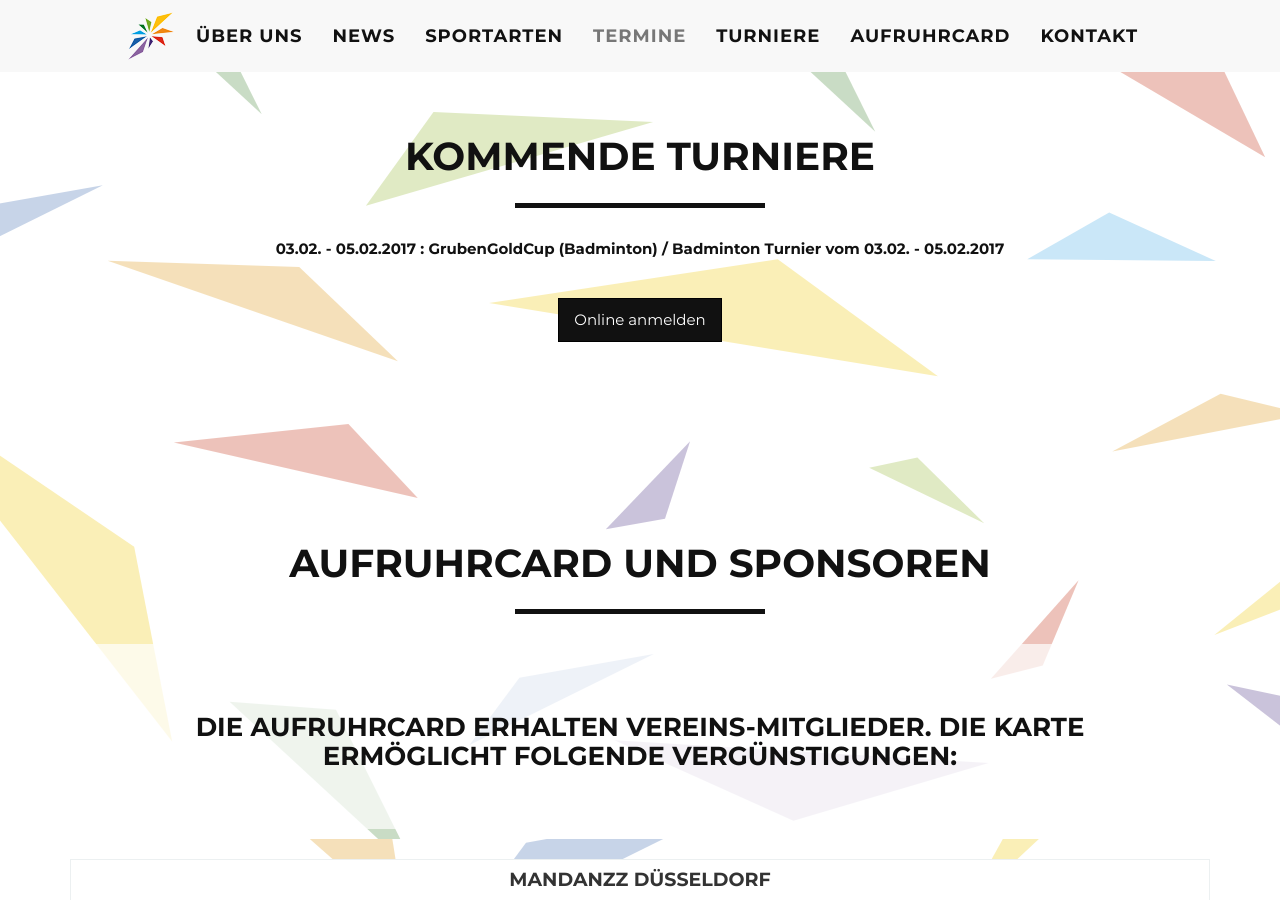
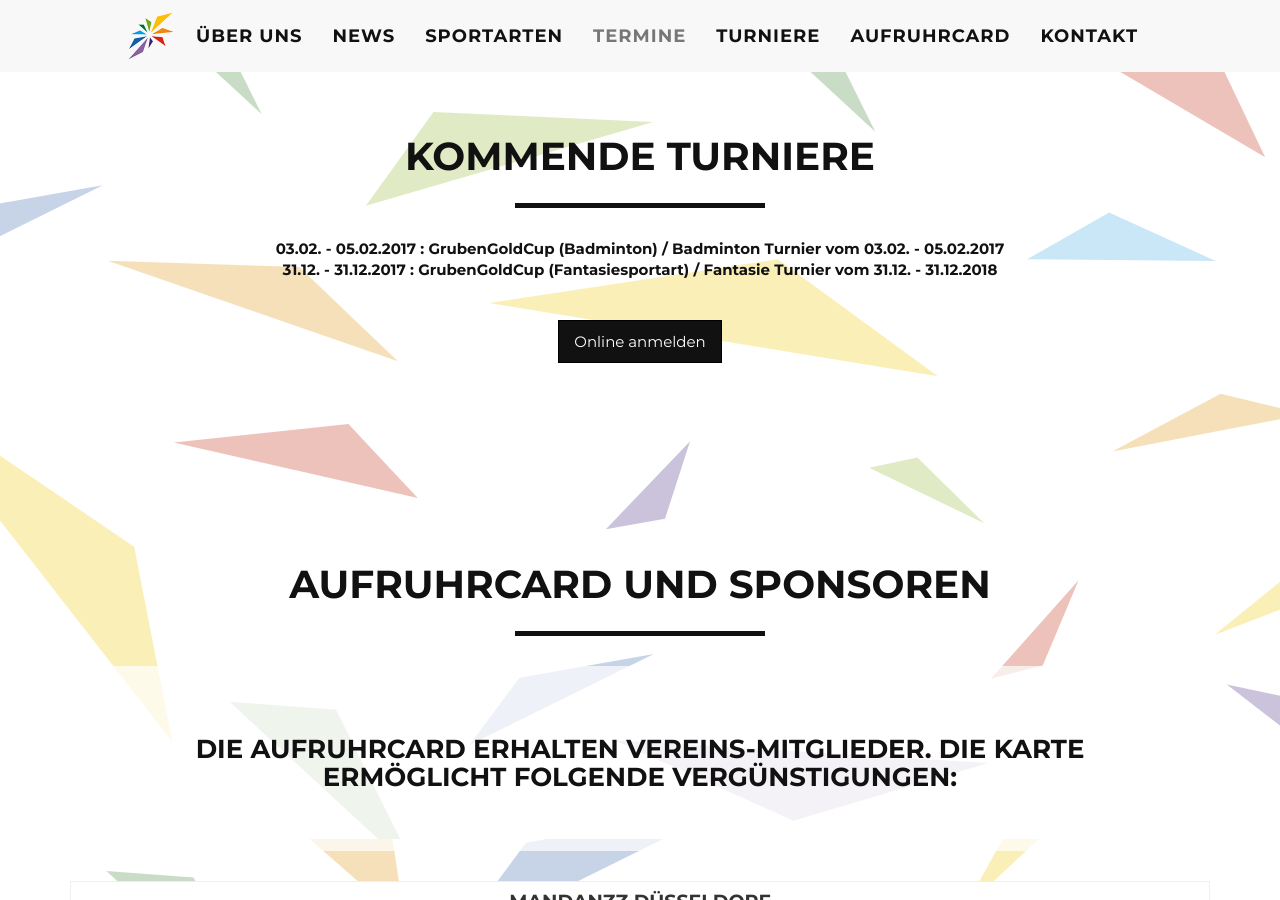
Before and after one commit to scarweb/scarweb.github.io, a Jekyll site: the page built from index.html, in a window 1280 px wide and 900 px high, scrolled down 3661 px. Built offline with Jekyll 4.4.1, drawn with Linux system fonts in a browser that asks for light colours.

Commit message:
Update tourniere.yml

```diff
--- a/_data/tourniere.yml
+++ b/_data/tourniere.yml
@@ -1,3 +1,7 @@
 - name: GrubenGoldCup (Badminton)
   datum: 03.02. - 05.02.2017
   text: Badminton Turnier vom 03.02. - 05.02.2017
+
+- name: GrubenGoldCup (Fantasiesportart)
+  datum: 31.12. - 31.12.2017
+  text: Fantasie Turnier vom 31.12. - 31.12.2018
```
